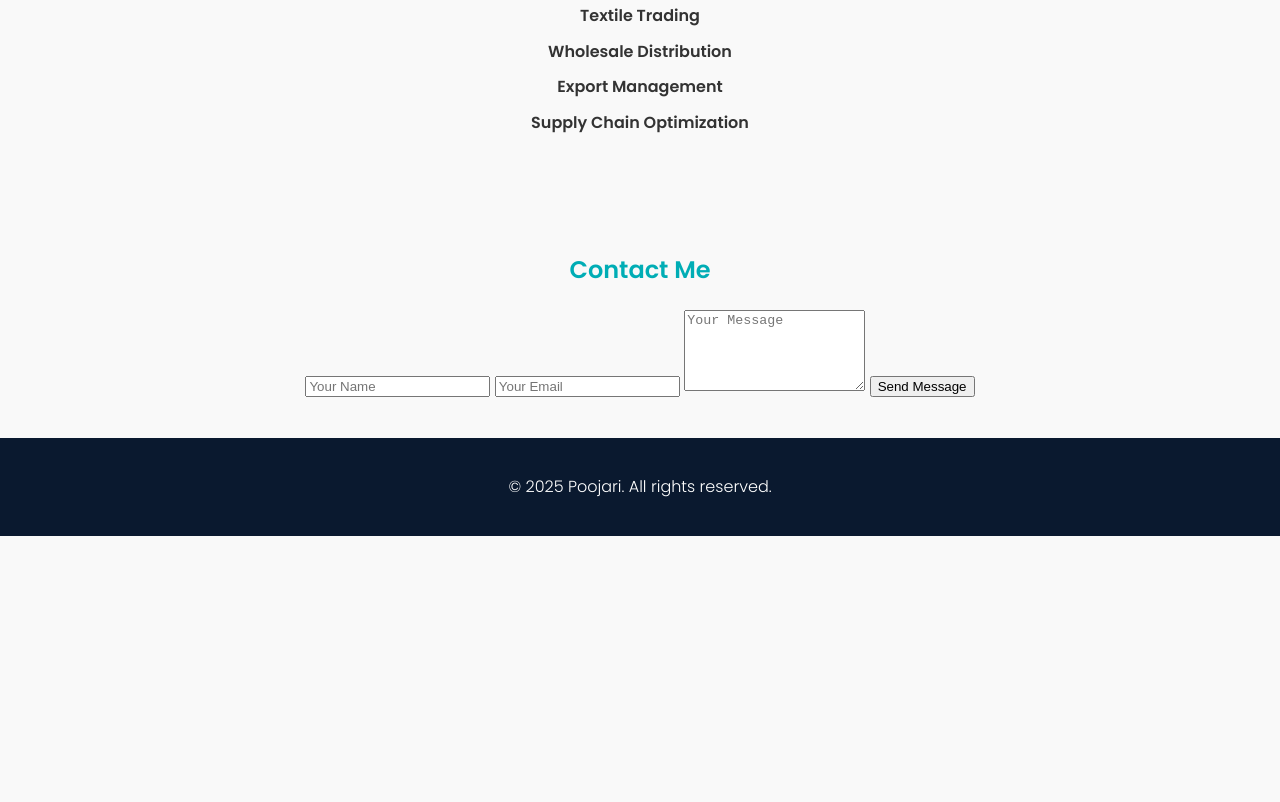
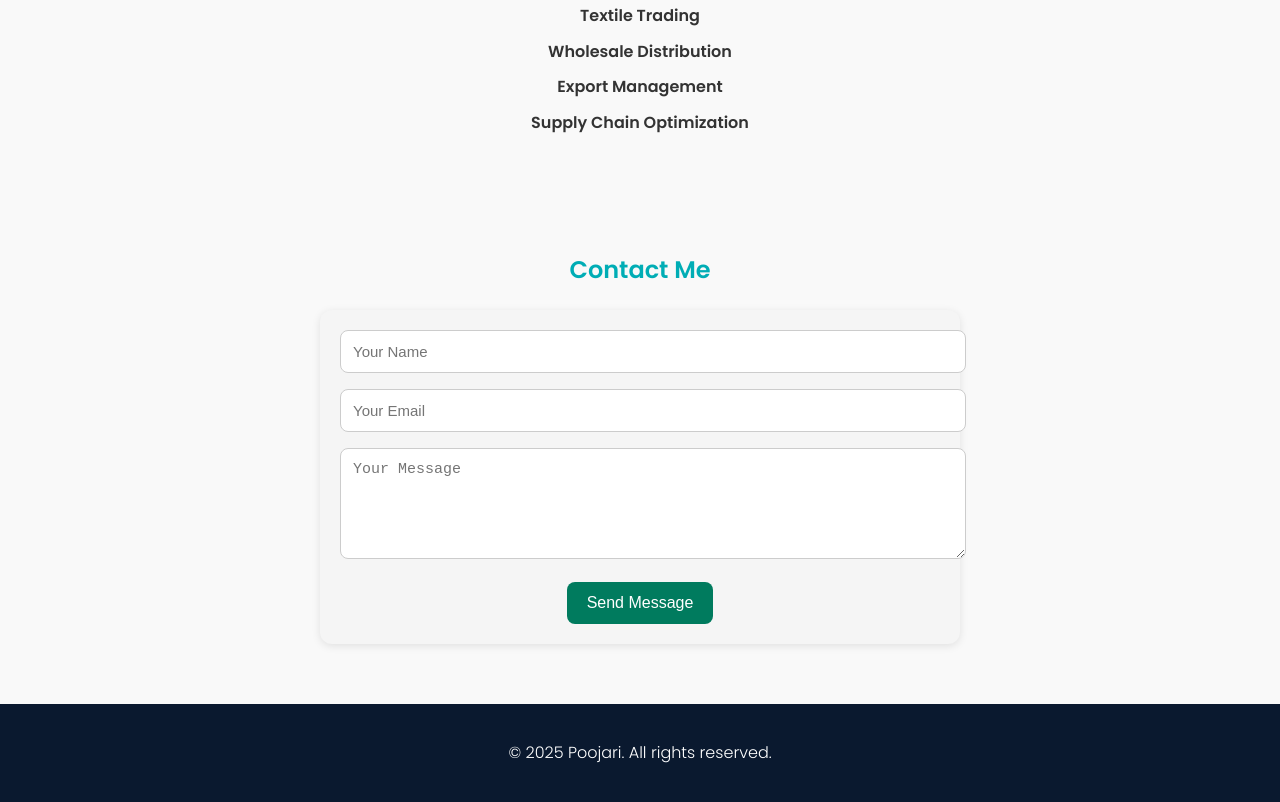
Before and after one commit to poojari0057/poojari0057.github.io, a plain HTML site: page index.html in a window 1280 px wide. Shown: the part 806-1608 px from the top of the page. Before the commit the page ends 1342 px from the top, so only its background shows below. Drawn offline with Linux system fonts and the light colour scheme.

Commit message:
Update style.css

```diff
--- a/style.css
+++ b/style.css
@@ -60,3 +60,37 @@ footer {
   text-align: center;
   padding: 20px;
 }
+
+#contact-form {
+      max-width: 600px;
+      margin: 20px auto;
+      padding: 20px;
+      background-color: #f5f5f5;
+      border-radius: 12px;
+      box-shadow: 0 2px 8px rgba(0,0,0,0.1);
+      font-family: 'Poppins', sans-serif;
+    }
+
+    #contact-form input,
+    #contact-form textarea {
+      width: 100%;
+      padding: 12px;
+      margin-bottom: 16px;
+      border: 1px solid #ccc;
+      border-radius: 8px;
+      font-size: 15px;
+    }
+
+    #contact-form button {
+      background-color: #007b5e;
+      color: white;
+      border: none;
+      padding: 12px 20px;
+      font-size: 16px;
+      border-radius: 8px;
+      cursor: pointer;
+    }
+
+    #contact-form button:hover {
+      background-color: #005f46;
+    }
```
